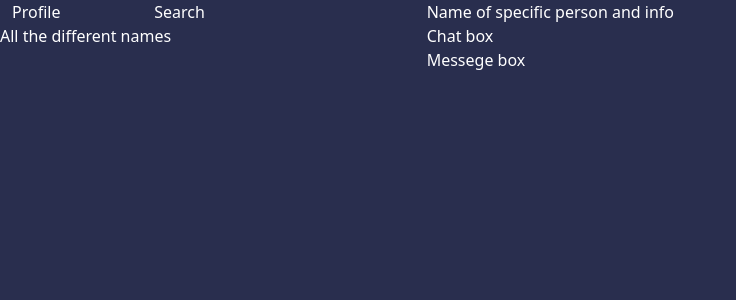
After one commit to Abemelech/abemgram, a Django app: template abemgram/main/templates/main/home.html in a window 1280 px wide. The commit adds this page. Shown: the top 300 px of the page, without its empty margins (0-736 px from the left). Run offline with Django 4.2, Linux system fonts and the light colour scheme; the template is opened without the code that fills it, so the values that code supplies are empty.

Commit message:
Setup an inheritance of html from index.html

```diff
--- /dev/null
+++ b/abemgram/main/templates/main/home.html
@@ -0,0 +1,44 @@
+{% extends 'main/index.html' %}
+
+
+{% block content %}
+<!--Holds all the columns and rows-->
+<div class="row">
+
+    <!--Holds the left side panel that includes list of names and search-->
+    <div class="col-6 col-sm-6 col-md-6 col-lg-5 col-xl-4 mb-4 mb-md-0">
+
+        <!--Holds the short bar of profile and search-->
+        <div class="row">
+            <div class="col-4 col-sm-4 col-md-6 col-lg-5 col-xl-4 mb-4 mb-md-0">
+                Profile
+            </div>
+            <div class="col-8 col-sm-8 col-md-6 col-lg-7 col-xl-8 mb-4 mb-md-0">
+                Search
+            </div>
+        </div>
+        <!--Holds the list of names talked before-->
+        <div class="row">
+            All the different names
+        </div>
+    </div>
+
+    <!--Holds the right side panel which holds the message and other details-->
+    <div class="col-6 col-sm-6 col-md-6 col-lg-7 col-xl-8">
+        <!--Holds the name of the person's conversation-->
+        <div class="row">
+            Name of specific person and info
+        </div>
+        <!--Holds the chat box-->
+        <div class="row">
+            Chat box
+        </div>
+        <!--Holds entry location of the message-->
+        <div class="row">
+            Messege box
+        </div>
+
+    </div>
+</div>
+
+{% endblock %}
--- a/abemgram/main/templates/main/index.html
+++ b/abemgram/main/templates/main/index.html
@@ -12,41 +12,8 @@
 </head>
 <body style="background-color: #292e4e;">
     <div class="container-fluid" style="color: white; background-size: cover;">
-        <!--Holds all the columns and rows-->
-        <div class="row">
-
-            <!--Holds the left side panel that includes list of names and search-->
-            <div class="col-6 col-sm-6 col-md-6 col-lg-5 col-xl-4 mb-4 mb-md-0">
-
-                <!--Holds the short bar of profile and search-->
-                <div class="row">
-                    <div class="col-4 col-sm-4 col-md-6 col-lg-5 col-xl-4 mb-4 mb-md-0">Profile</div>
-                    <div class="col-8 col-sm-8 col-md-6 col-lg-7 col-xl-8 mb-4 mb-md-0">Search</div>
-                </div>
-                <!--Holds the list of names talked before-->
-                <div class="row">
-                    All the different names
-                </div>
-            </div>
-
-            <!--Holds the right side panel which holds the message and other details-->
-            <div class="col-6 col-sm-6 col-md-6 col-lg-7 col-xl-8">
-                <!--Holds the name of the person's conversation-->
-                <div class="row">
-                    Name of specific person and info
-                </div>
-                <!--Holds the chat box-->
-                <div class="row">
-                    Chat box
-                </div>
-                <!--Holds entry location of the message-->
-                <div class="row">
-                    Messege box
-                </div>
-
-            </div>
-        </div>
-
+        {% block content %}
+        {% endblock %}
     </div>
 
 
--- a/abemgram/main/views.py
+++ b/abemgram/main/views.py
@@ -2,4 +2,4 @@ from django.shortcuts import render
 
 # Create your views here.
 def index(response):
-    return render(response, 'main/index.html', {})
+    return render(response, 'main/home.html', {})
```
